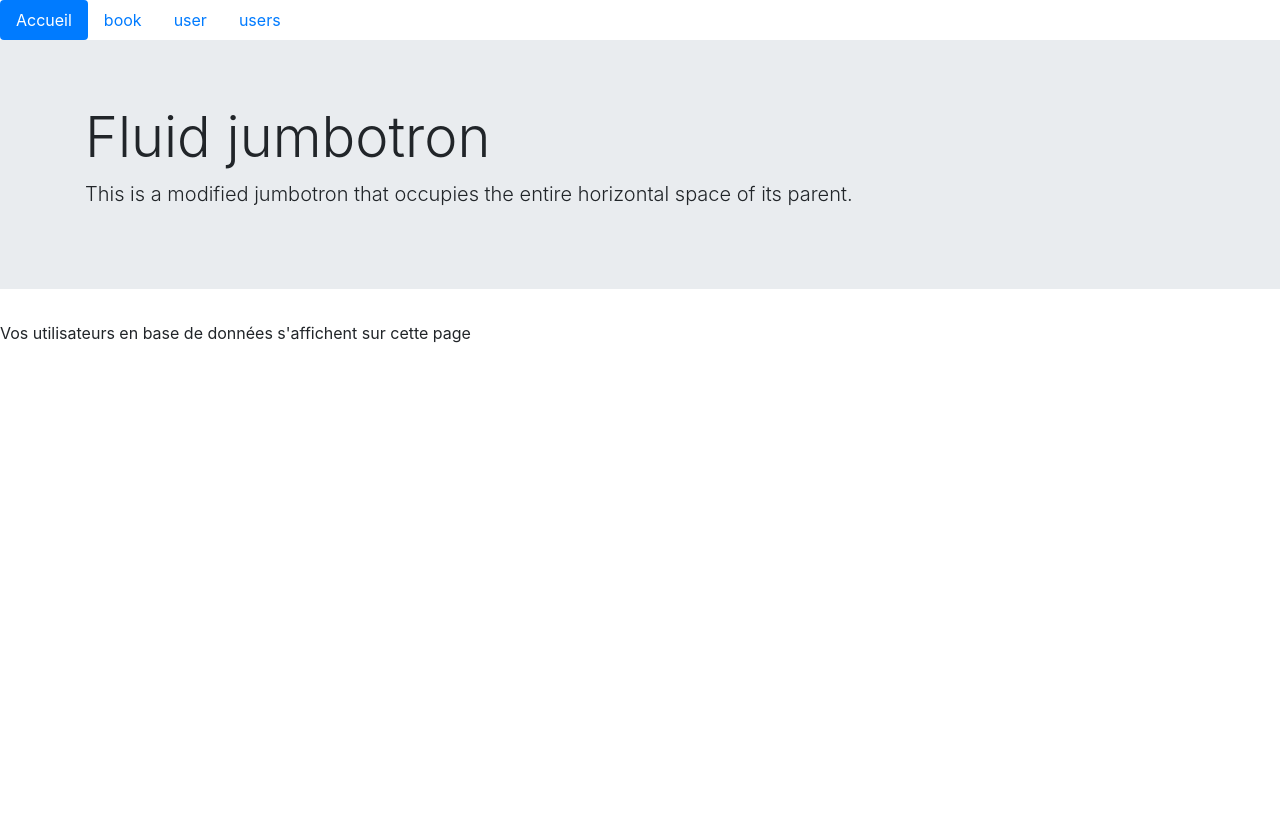
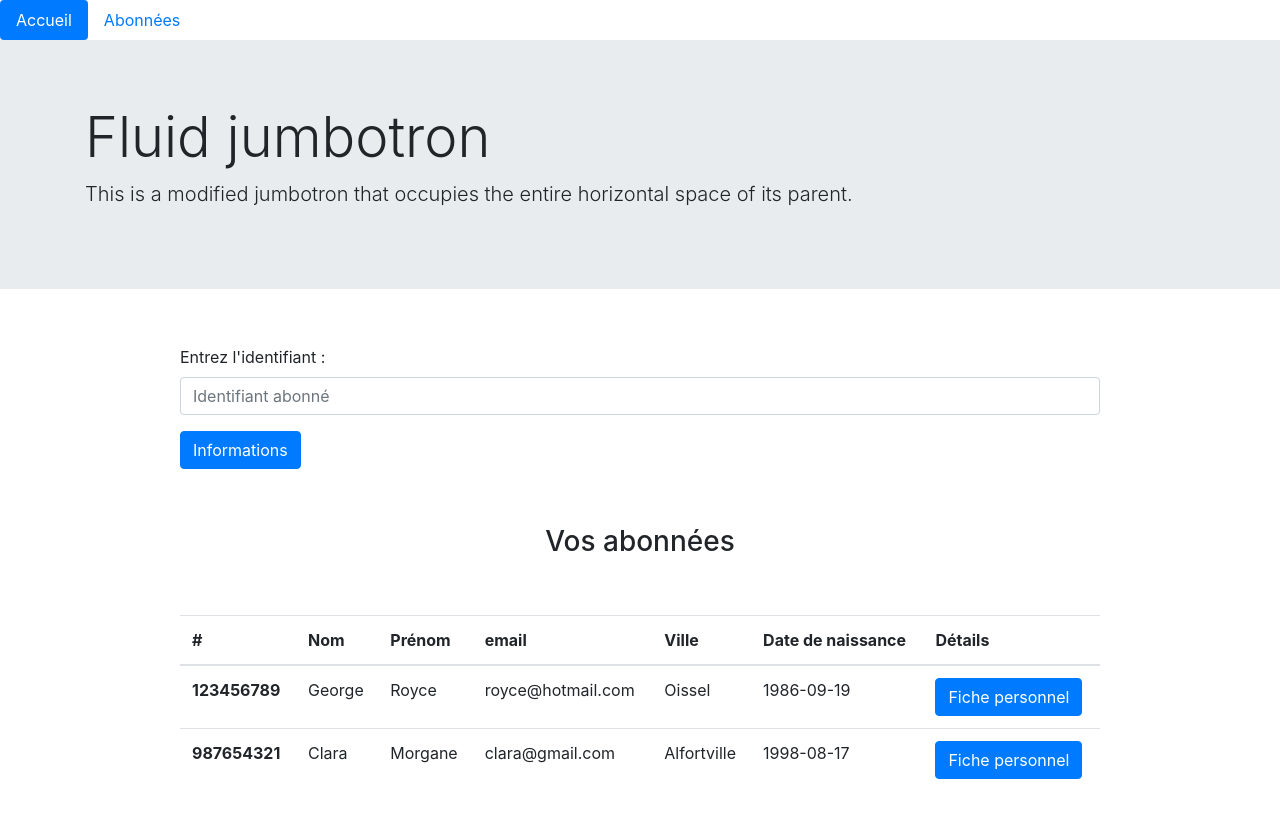
Before and after one commit to royce76/bnf_poo, a PHP site: page /users.php in a window 1280 px wide. Before the commit the page ends 343 px from the top, so only its background shows below. Run offline with PHP 8.4, Linux system fonts and the light colour scheme; data comes from the database, SQL or seed files in the repository.

Commit message:
add users and user

```diff
--- a/book.php
+++ b/book.php
@@ -10,6 +10,8 @@ $book_manager = new BookManager();
 $book = $book_manager->getBookByGetId();
 
 $user_manager = new UserManager();
+
+$user_book = $user_manager->getUserBook($book);
 
 //Delete book
 if (isset($_POST["delete"])) {
--- a/index.php
+++ b/index.php
@@ -3,6 +3,8 @@
 require 'model/Database.php';
 require 'model/BookManager.php';
 require 'model/entity/Book.php';
+require 'model/entity/User.php';
+require 'model/UserManager.php';
 
 function test_input($data) {
   $data = trim($data); // remove space of both side
@@ -13,6 +15,7 @@ function test_input($data) {
 
 $book_manager = new BookManager();
 $list_book = $book_manager->getBooks();
+$user_manager = new UserManager();
 
 //Look for form addBook
 if (isset($_POST["Ajouter"]) && !empty($_POST["Ajouter"])) {
@@ -23,9 +26,7 @@ if (isset($_POST["Ajouter"]) && !empty($_POST["Ajouter"])) {
   $book_manager->addBook($book);
   header("Location: index.php");
   exit();
-
 }
 
 
-
 include "View/indexView.php";
--- a/model/bookManager.php
+++ b/model/bookManager.php
@@ -99,4 +99,20 @@ class BookManager {
     ]);
     return $result;
   }
+
+  //On récupère sur index.php un livre en rentrant son identifiant
+  public function getBookUser(User $user) {
+    $query = $this->getDb()->prepare(
+      "SELECT lastname, identificationUser, b.userId, b.title, b.identificationBook, b.author
+      FROM User AS u
+      RIGHT JOIN Book AS b
+      ON b.userId = :idUser"
+    );
+    $result = $query->execute([
+      "idUser" => $user->getId()
+    ]);
+    $user_book = $query->fetchAll(PDO::FETCH_CLASS, "Book")[0];
+    return $user_book;
+  }
+
 }
--- a/user.php
+++ b/user.php
@@ -6,4 +6,10 @@ require 'model/entity/Book.php';
 require 'model/UserManager.php';
 require 'model/entity/User.php';
 
+$user_manager = new UserManager();
+$book_manager = new BookManager();
+$user_get_id = $user_manager->getUserById();
+$book = $book_manager->getBookUser($user_get_id);
+
+
 include "View/userView.php";
--- a/users.php
+++ b/users.php
@@ -1,7 +1,20 @@
 <?php
 // Controleur qui gère l'affichage de tous les utilisateurs
 require 'model/Database.php';
+require 'model/BookManager.php';
+require 'model/entity/Book.php';
+require 'model/entity/User.php';
 require 'model/UserManager.php';
-require 'model/entity/User.php';
+
+$user_manager = new UserManager();
+$users = $user_manager->getUsers();
+$book_manager = new BookManager();
+
+$user_identification = $book_user = [];
+if (isset($_POST["informations"])) {
+  $user = new User($_POST);
+  $user_identification = $user_manager->getUser($user);
+  $book_user = $book_manager->getBookUser($user_identification);
+}
 
 include "View/usersView.php";
--- a/view/indexView.php
+++ b/view/indexView.php
@@ -3,7 +3,6 @@ include 'view/template/nav.php';
 include 'view/template/header.php';
 ?>
 
-<p>Vos livre au catalogue s'affichent sur cette page</p>
 <section class="container">
   <div class="row">
     <h3 class="col-10 mx-auto my-4 text-center">Catalogue de livres</h3>
--- a/view/template/nav.php
+++ b/view/template/nav.php
@@ -18,13 +18,7 @@
             <a class="nav-link active" href="index.php">Accueil</a>
           </li>
           <li class="nav-item">
-            <a class="nav-link" href="book.php">book</a>
-          </li>
-          <li class="nav-item">
-            <a class="nav-link" href="user.php">user</a>
-          </li>
-          <li class="nav-item">
-            <a class="nav-link" href="users.php">users</a>
+            <a class="nav-link" href="users.php">Abonnées</a>
           </li>
         </ul>
       </nav>
--- a/view/usersView.php
+++ b/view/usersView.php
@@ -3,8 +3,62 @@ include 'view/template/nav.php';
 include 'view/template/header.php';
 ?>
 
-<p>Vos utilisateurs en base de données s'affichent sur cette page</p>
 
+<section class="container">
+  <div class="row">
+    <div class="col-10 mx-auto my-4">
+      <form action="" method="POST">
+        <div class="form-group">
+          <label for="identificationUser">Entrez l'identifiant :</label>
+          <input type="number" class="form-control" id="identificationUser " placeholder="Identifiant abonné" name="identificationUser">
+        </div>
+        <button type="submit" class="btn btn-primary mb-2" name="informations">Informations</button>
+      </form>
+      <?php if ($user_identification !== []): ?>
+        <?php if ($user_identification->getId() === $book_user->getUserId()): ?>
+          <div class="col-10 mx-auto my-4">
+            <ul>
+              <li><?="{$user_identification->getLastname()} = {$user_identification->getidentificationUser()}"?></li>
+              <li><?="Titre = {$book_user->getTitle()}"?></li>
+              <li><?="identité du livre = {$book_user->getIdentificationBook()}"?></li>
+            </ul>
+          </div>
+        <?php endif; ?>
+      <?php endif; ?>
+    </div>
+    <div class="col-10 mx-auto my-4 text-center">
+      <h3>Vos abonnées</h3>
+    </div>
+    <div class="col-10 mx-auto my-4">
+      <table class="table">
+        <thead>
+          <tr>
+            <th scope="col">#</th>
+            <th scope="col">Nom</th>
+            <th scope="col">Prénom</th>
+            <th scope="col">email</th>
+            <th scope="col">Ville</th>
+            <th scope="col">Date de naissance</th>
+            <th scope="col">Détails</th>
+          </tr>
+        </thead>
+        <tbody>
+          <?php foreach ($users as $key => $user): ?>
+            <tr>
+              <th scope="row"><?=$user->getidentificationUser()?></th>
+              <td><?=$user->getLastname()?></td>
+              <td><?=$user->getFirstname()?></td>
+              <td><?=$user->getEmail()?></td>
+              <td><?=$user->getCity()?></td>
+              <td><?=$user->getBirthDate()?></td>
+              <td><a class="btn btn-primary" href=<?="user.php?id={$user->getId()}"?>>Fiche personnel</a></td>
+            </tr>
+          <?php endforeach; ?>
+        </tbody>
+      </table>
+    </div>
+  </div>
+</section>
 
 
 <?php
```
Also changed, not shown: model/userManager.php (+29 -2 lines), view/bookView.php (+9 -1 lines), view/userView.php (+40 -2 lines).
